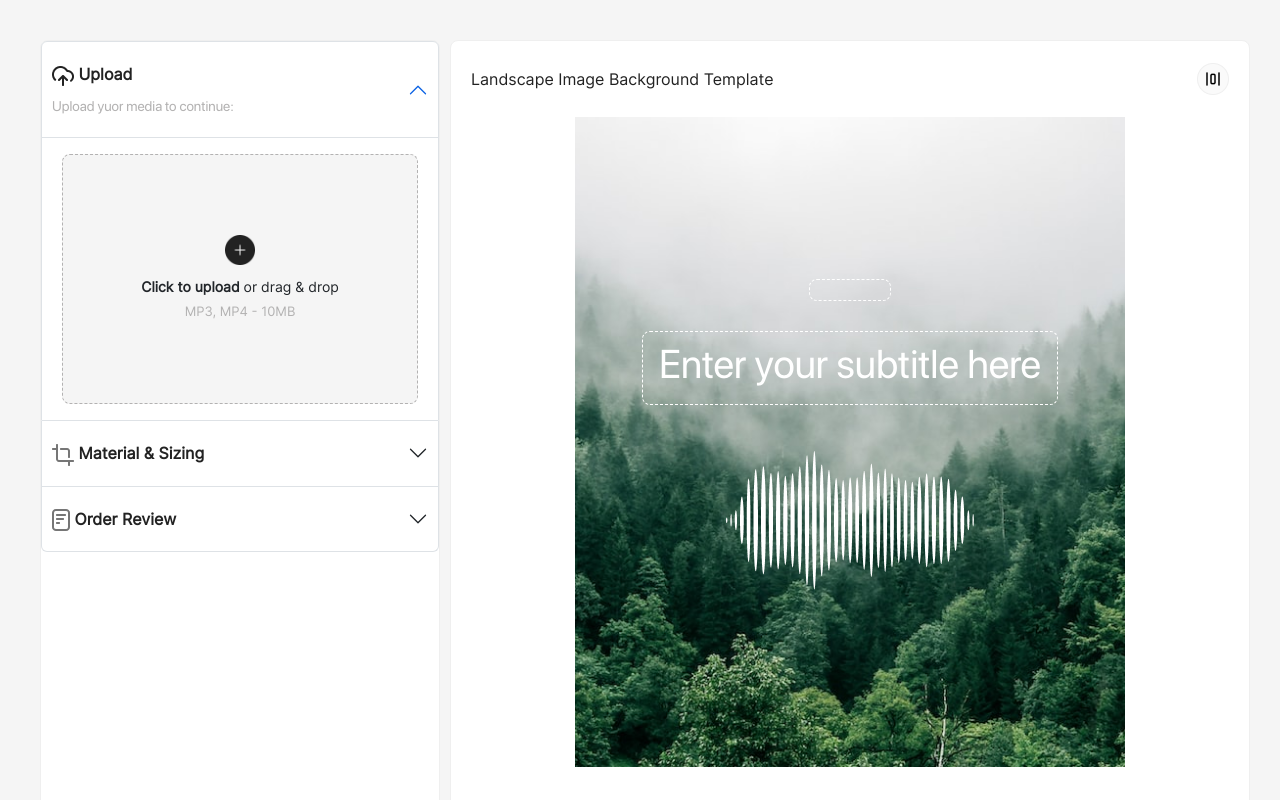
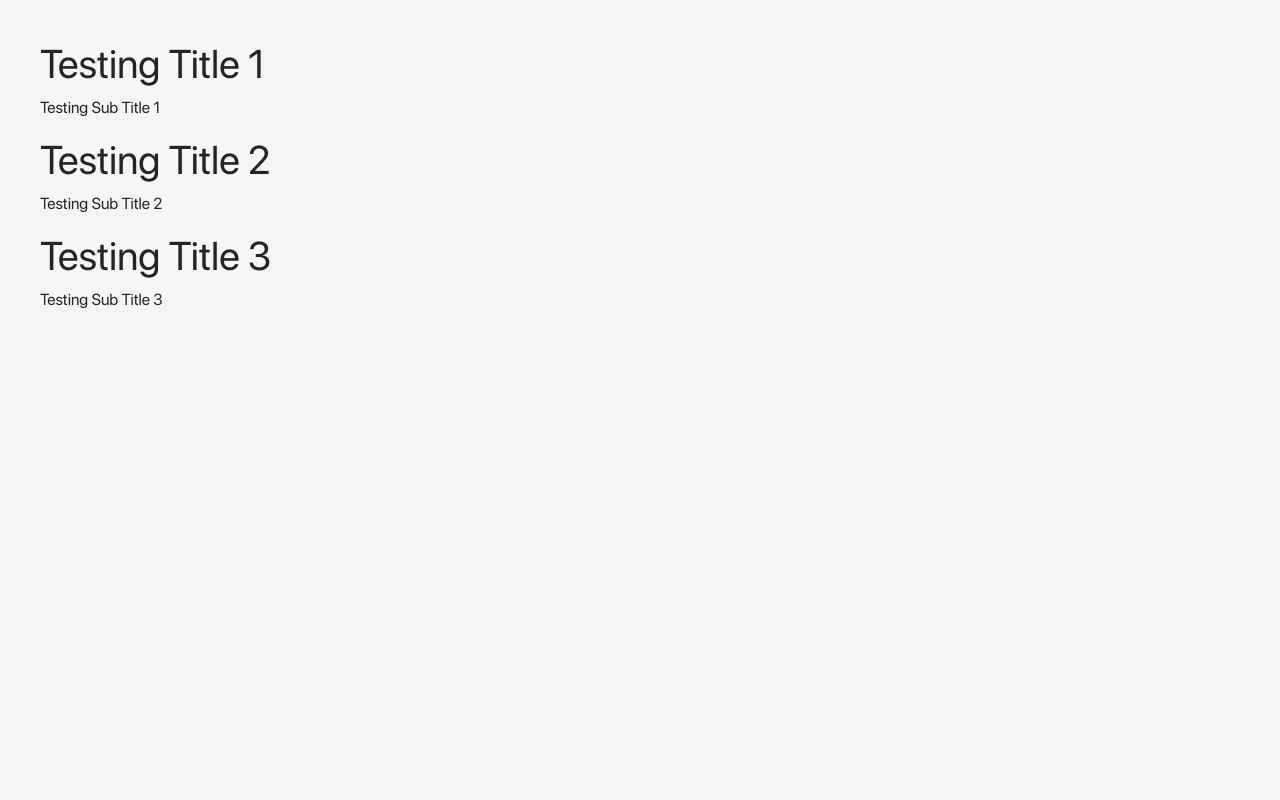
Before and after one commit to ri-bulatao/soundwave-app, a React (Vite) app: page /templates in a window 1280 px wide. Shown: the top 800 px of the page. Built offline with nearby package versions, Linux system fonts and the light colour scheme.

Commit message:
Added central store and router

```diff
--- a/package.json
+++ b/package.json
@@ -11,11 +11,15 @@
     "preview": "vite preview"
   },
   "dependencies": {
+    "@reduxjs/toolkit": "^1.9.5",
+    "@types/react-redux": "^7.1.25",
     "bootstrap": "^5.2.3",
     "node-sass": "^9.0.0",
     "react": "^18.2.0",
     "react-bootstrap": "^2.7.4",
-    "react-dom": "^18.2.0"
+    "react-dom": "^18.2.0",
+    "react-redux": "^8.1.0",
+    "react-router-dom": "^6.12.1"
   },
   "devDependencies": {
     "@types/node": "^20.1.5",
--- /dev/null
+++ b/src/common/types.ts
@@ -0,0 +1,19 @@
+export type Template = {
+    id: number,
+    image: string,
+    title: {
+        text: string,
+        fontSize: string,
+        fontFamily: string,
+        fontWeight: string,
+        fontColor: string,
+    },
+    subTitle: {
+        text: string,
+        fontSize: string,
+        fontFamily: string,
+        fontWeight: string,
+        fontColor: string,
+    },
+    colors: Array<any>,
+}
--- /dev/null
+++ b/src/config/initialTemplates.ts
@@ -0,0 +1,59 @@
+export const templatesData = [
+    {
+        id: 1,
+        image: 'Testing Image 1',
+        title: {
+            text: 'Testing Title 1',
+            fontSize: '24px',
+            fontFamily: 'Arial',
+            fontWeight: '800',
+            fontColor: 'blue',
+        },
+        subTitle: {
+            text: 'Testing Sub Title 1',
+            fontSize: '18px',
+            fontFamily: 'Arial',
+            fontWeight: '400',
+            fontColor: 'red',
+        },
+        colors: ['blue', 'red', 'green', 'black', 'white'],
+    },
+    {
+        id: 2,
+        image: 'Testing Image 2',
+        title: {
+            text: 'Testing Title 2',
+            fontSize: '24px',
+            fontFamily: 'Arial',
+            fontWeight: '800',
+            fontColor: 'blue',
+        },
+        subTitle: {
+            text: 'Testing Sub Title 2',
+            fontSize: '18px',
+            fontFamily: 'Arial',
+            fontWeight: '400',
+            fontColor: 'red',
+        },
+        colors: ['blue', 'red', 'green', 'black', 'white'],
+    },
+    {
+        id: 3,
+        image: 'Testing Image 3',
+        title: {
+            text: 'Testing Title 3',
+            fontSize: '24px',
+            fontFamily: 'Arial',
+            fontWeight: '800',
+            fontColor: 'blue',
+        },
+        subTitle: {
+            text: 'Testing Sub Title 3',
+            fontSize: '18px',
+            fontFamily: 'Arial',
+            fontWeight: '400',
+            fontColor: 'red',
+        },
+        colors: ['blue', 'red', 'green', 'black', 'white'],
+    }
+]
--- a/src/main.tsx
+++ b/src/main.tsx
@@ -1,8 +1,27 @@
 import 'bootstrap/dist/css/bootstrap.min.css'
 import App from './App.tsx'
+import Templates from './pages/templates'
 import React from 'react'
 import ReactDOM from 'react-dom/client'
+import { store } from './redux/store'
+import { Provider } from 'react-redux'
+import { createBrowserRouter, RouterProvider } from "react-router-dom";
 
-ReactDOM.createRoot(document.getElementById('root') as HTMLElement).render(<React.StrictMode>
-  <App />
-</React.StrictMode>)
+const router = createBrowserRouter([
+  {
+    path: '/',
+    element: <App />
+  },
+  {
+    path: '/templates',
+    element: <Templates />
+  }
+])
+
+ReactDOM.createRoot(document.getElementById('root') as HTMLElement).render(
+  <React.StrictMode>
+    <Provider store={store}>
+      <RouterProvider router={router}/>
+    </Provider>
+  </React.StrictMode>
+)
--- /dev/null
+++ b/src/pages/templates/index.tsx
@@ -0,0 +1,32 @@
+import '../../styles/main.scss'
+import React, { useEffect } from 'react'
+import type { RootState } from '../../redux/store'
+import { useDispatch, useSelector } from 'react-redux'
+import { load } from '../../redux/reducers/templates'
+import { templatesData } from '../../config/initialTemplates'
+
+const Templates: React.FC = () => {
+
+    const { templates } = useSelector((state: RootState) => state.templates)
+    const dispatch = useDispatch()
+
+    useEffect(() => {
+        dispatch(load(templatesData))
+        console.log('Current State', templates)
+        debugger
+    }, [])
+
+    return (
+        <div>
+            {
+                templates.map(template => (
+                    <div>
+                        <h1>{template.title.text}</h1>
+                        <p>{template.subTitle.text}</p>
+                    </div>
+                ))
+            }
+        </div>
+    )
+}
+export default Templates
--- /dev/null
+++ b/src/redux/reducers/templates.ts
@@ -0,0 +1,26 @@
+import { createSlice } from '@reduxjs/toolkit'
+import type { PayloadAction } from '@reduxjs/toolkit'
+import { Template } from '../../common/types'
+
+export interface TemplatesState {
+  templates: ReadonlyArray<Template>
+}
+
+const initialState: TemplatesState = {
+    templates: [],
+}
+
+export const templatesSlice = createSlice({
+  name: 'counter',
+  initialState,
+  reducers: {
+    load: (state: TemplatesState, action: PayloadAction<ReadonlyArray<Template>>) => {
+        state.templates = action.payload
+    },
+  },
+})
+
+// Action creators are generated for each case reducer function
+export const { load } = templatesSlice.actions
+
+export default templatesSlice.reducer
--- /dev/null
+++ b/src/redux/store.ts
@@ -0,0 +1,14 @@
+import { configureStore } from '@reduxjs/toolkit'
+// Reducers
+import templatesReducer from './reducers/templates'
+
+export const store = configureStore({
+  reducer: {
+    templates: templatesReducer,
+  },
+})
+
+// Infer the `RootState` and `AppDispatch` types from the store itself
+export type RootState = ReturnType<typeof store.getState>
+// Inferred type: {posts: PostsState, comments: CommentsState, users: UsersState}
+export type AppDispatch = typeof store.dispatch
```
Also changed, not shown: src/pages/customizer/customizer.tsx (+1 -8 lines), 1 other file (tests, documents, lock files or other folders).
